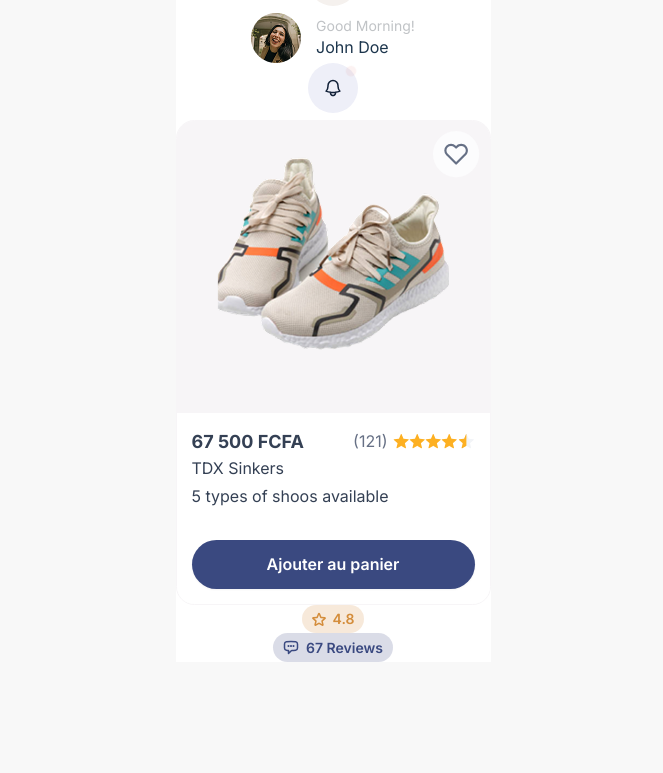
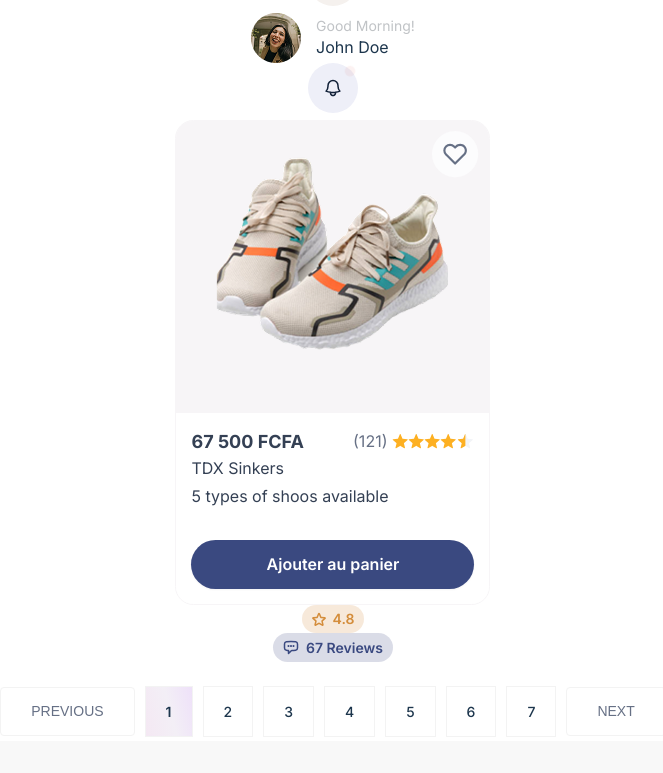
Before and after one commit to cia-formation/projet-e-commerce-react, a React (Vite) app: page / in a window 1280 px wide. Shown: the part 935-1708 px from the top of the page, without its empty margins (307-970 px from the left). Before the commit the page ends 1629 px from the top, so only its background shows below. Built offline with nearby package versions, Linux system fonts and the light colour scheme.

Commit message:
Done pagination component

```diff
--- a/src/App.jsx
+++ b/src/App.jsx
@@ -14,6 +14,7 @@ import Notification from './components/Notification/Notification'
 import Product from './components/Product/Product'
 import { shoes } from './assets/images'
 import Tag from './components/Tag/Tag'
+import Pagination from './components/Pagination/Pagination'
 
 function App() {
 
@@ -39,7 +40,7 @@ function App() {
       <Product image={shoes}/>
       <Tag icon={starAlt} value={'4.8'} color={'#D48D3B'} />
       <Tag icon={comment} value={'67 Reviews'} color={'#3A4980'} />
-
+      <Pagination pages={7} activePage={1}/>
     </main>
   )
 }
--- a/src/components/Button/Button.jsx
+++ b/src/components/Button/Button.jsx
@@ -2,9 +2,9 @@ import PropTypes from 'prop-types'
 
 import './button.css'
 
-const Button = ({label, margin, customBg, handleClick, isRounded = false}) => {
+const Button = ({label, margin, customBg, customColor, customBorder, handleClick, isRounded = false}) => {
     return (
-        <button className={`button ${isRounded && 'button-rounded'}`} style={{backgroundColor:customBg, margin: margin}} onClick={handleClick}>{label}</button>
+        <button className={`button ${isRounded && 'button-rounded'}`} style={{backgroundColor:customBg, margin: margin, color:customColor, border:customBorder}} onClick={handleClick}>{label}</button>
     )
 }
 
@@ -12,6 +12,8 @@ Button.propTypes = {
     label: PropTypes.string,
     margin: PropTypes.string,
     customBg: PropTypes.string, // Custom background color
+    customColor: PropTypes.string, // Custom text color
+    customBorder: PropTypes.string, // Custom border color
     handleClick: PropTypes.func,
     isRounded: PropTypes.bool,
 }
--- /dev/null
+++ b/src/components/Pagination/Pagination.jsx
@@ -0,0 +1,28 @@
+
+import PropTypes from 'prop-types'
+import Button from '../Button/Button'
+import './pagination.css'
+
+const Pagination = ({pages, activePage}) => {
+    return (
+        <div className='pagination'>
+            <Button label={'Previous'} customBg={'white'} customBorder={'1px solid #F3F3F3'} customColor={'#667085'}/>
+            {
+                [...Array(pages).keys()].map(page => {
+                    if (page + 1 === activePage) {
+                        return <span className='active'>{page + 1}</span>
+                    } else {
+                        return <span>{page + 1}</span>
+                    }
+                })
+            }
+            <Button label={'Next'} customBg={'white'} customBorder={'1px solid #F3F3F3'} customColor={'#667085'} />
+        </div>
+    )
+}
+
+Pagination.propTypes = {
+    pages: PropTypes.number.isRequired,
+    activePage: PropTypes.number.isRequired
+}
+export default Pagination
--- /dev/null
+++ b/src/components/Pagination/pagination.css
@@ -0,0 +1,24 @@
+.pagination {
+    display: flex;
+    justify-content: center;
+    align-items: center;
+    gap: 10px;
+    margin-top: 20px;
+    height: 100%;
+}
+
+.pagination span {
+    font-family: Inter;
+    font-weight: 500;
+    font-size: 14px;
+    line-height: 100%;
+    color: #1D364D;
+    border: 1px solid #F3F3F3;
+    padding: 17.5px 20px;
+    background-color: white;
+}
+
+.pagination span.active {
+    font-weight: 600;
+    background: linear-gradient(75.04deg, #F4E8F3 0%, #F3EFF6 52.07%, #EEE0F9 102.02%);
+}
```
